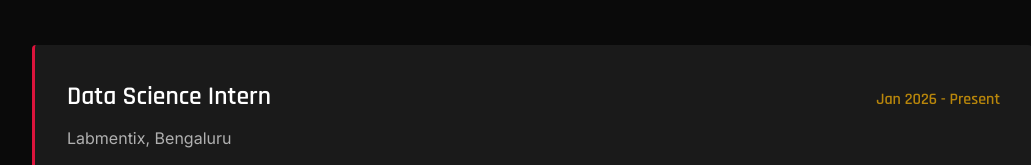
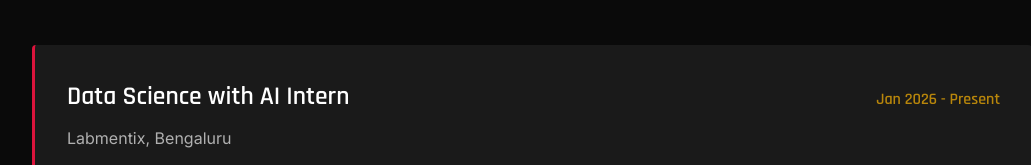
Before and after one commit to Pradxpk-88/pradeep-web, a plain HTML site: page index.html in a window 1280 px wide. Shown: the part 3417-3582 px from the top of the page, without its empty margins (108-1139 px from the left). Drawn offline with Linux system fonts and the light colour scheme.

Commit message:
Update job title: Data Science with AI Intern

```diff
--- a/index.html
+++ b/index.html
@@ -249,7 +249,7 @@
 
                     <div class="experience-item">
                         <div class="experience-header">
-                            <h3 class="experience-title">Data Science Intern</h3>
+                            <h3 class="experience-title">Data Science with AI Intern</h3>
                             <span class="experience-duration">Jan 2026 - Present</span>
                         </div>
                         <p class="experience-company">Labmentix, Bengaluru</p>
```
